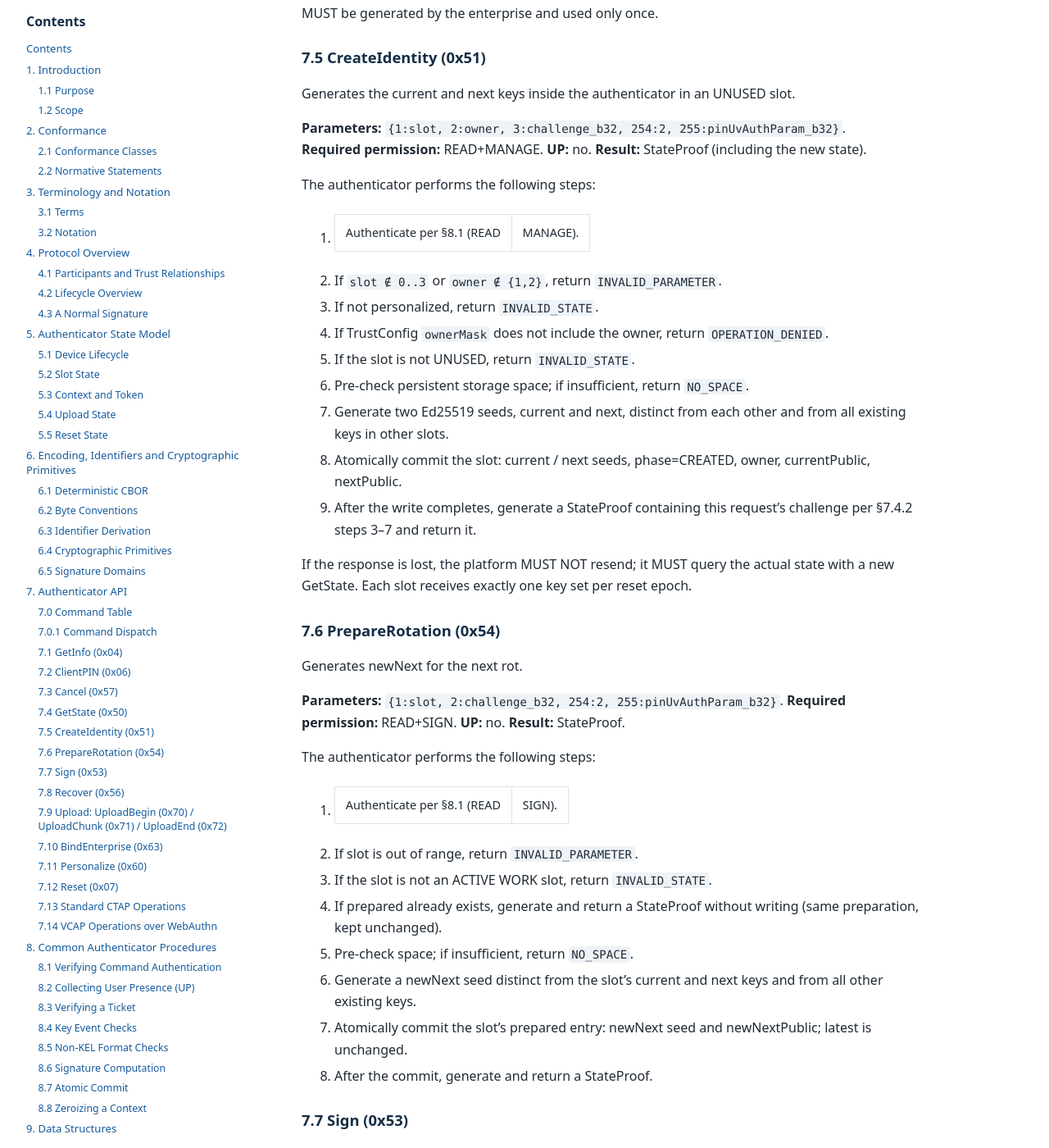
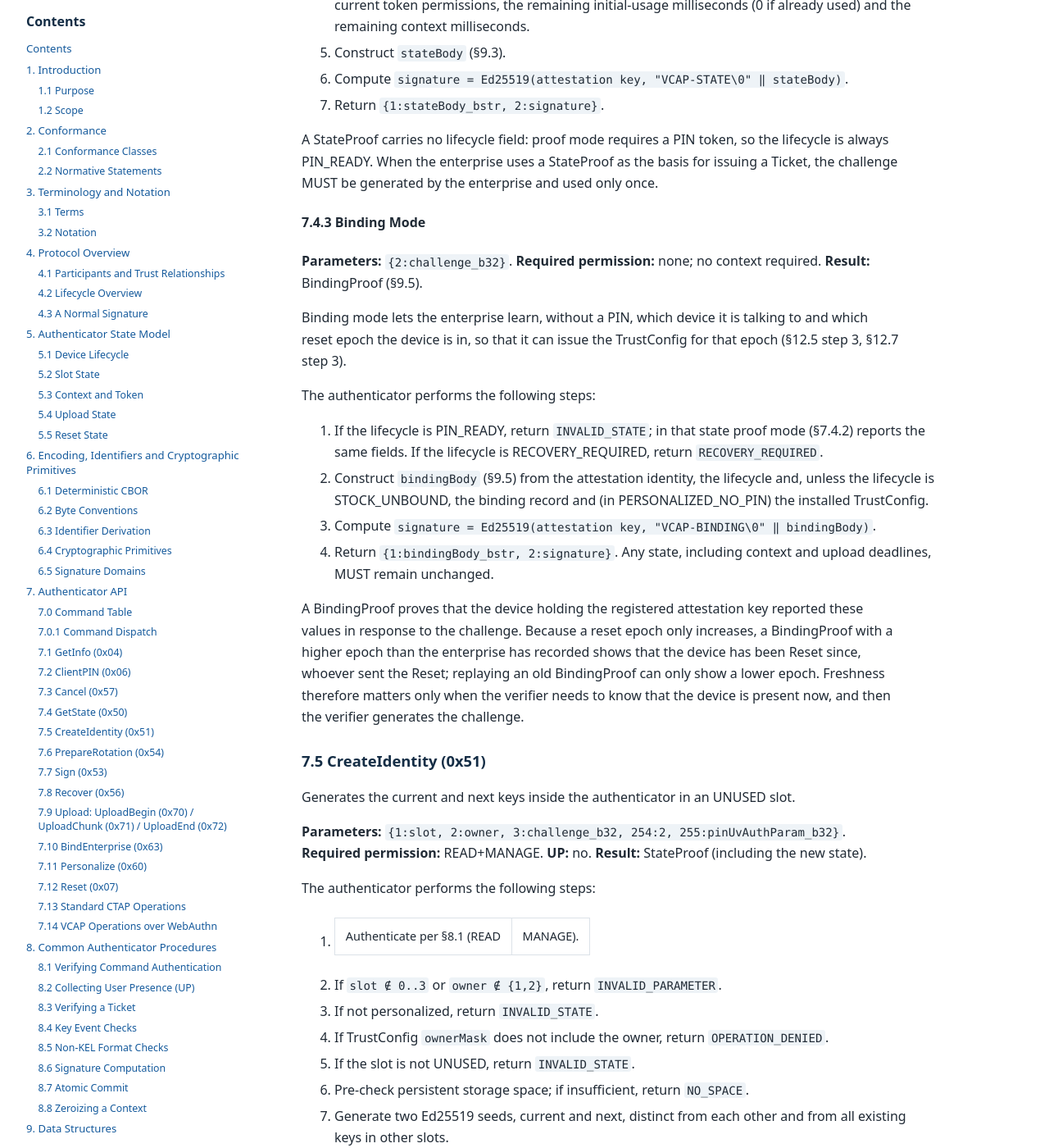
Before and after one commit to vlei-auth/vcap, a Jekyll site: the page built from index.md, in a window 1280 px wide and 1400 px high, scrolled down 21764 px. Shown: the whole window at 82% size. Built offline with Jekyll 4.4.1, drawn with Linux system fonts in a browser that asks for light colours; some of the changed text lies outside the part shown.

Commit message:
Add binding proofs and distinguish configuration mismatches

````diff
--- a/vcap-1.0.md
+++ b/vcap-1.0.md
@@ -392,6 +392,7 @@ Each signed object uses a unique domain separation tag. Verifiers MUST use the p
 | Domain separation tag | Signer | Signed content | Definition |
 |---|---|---|---|
 | `"VCAP-STATE\0"` | Attestation key | `stateBody` bytes | §9.3 |
+| `"VCAP-BINDING\0"` | Attestation key | `bindingBody` bytes | §9.5 |
 | `"VCAP-TRUST\0"` | Enterprise root key | TrustConfig `body` bytes | §9.1 |
 | `"VCAP-SIGN\0"` | TrustConfig role key | Ticket `body` bytes | §9.2 |
 | `"VCAP-CMD\0"` | HMAC(token) | Command authentication message | §8.1 |
@@ -417,7 +418,7 @@ Command codes `0x00`–`0x3F` are the [CTAP command codes][ctap-commands] and ar
 | 0x07 | Reset | none | None; within 10 s of power-up | **Yes (5 s hold)** | Empty | Yes |
 | 0x08 | authenticatorGetNextAssertion | As CTAP (§7.13) | — | No | As CTAP | No |
 | 0x0B | authenticatorSelection | As CTAP (§7.13) | None | **Yes** | As CTAP | No |
-| 0x50 | GetState | Status mode: `{}`; proof mode: `{1:challenge_b32}` | Status mode: none (public); proof mode: READ | No | Status mode: `{1:lifecycle}`; proof mode: StateProof | No |
+| 0x50 | GetState | Status mode: `{}`; proof mode: `{1:challenge_b32}`; binding mode: `{2:challenge_b32}` | Status and binding modes: none (public); proof mode: READ | No | Status mode: `{1:lifecycle}`; proof mode: StateProof; binding mode: BindingProof | No |
 | 0x51 | CreateIdentity | `{1:slot,2:owner,3:challenge_b32}` | READ+MANAGE | No | StateProof | No |
 | 0x53 | Sign | `{1:slot,2:kind,3:ticket_bstr,4:original_bstr}` | SIGN | **Yes** | Signed | No |
 | 0x54 | PrepareRotation | `{1:slot,2:challenge_b32}` | READ+SIGN | No | StateProof | No |
@@ -443,7 +444,7 @@ For each completely reassembled request, the authenticator performs the followin
 2. If an upload is in progress and the command is not `GetInfo` / status-mode `GetState` / `Cancel` / `UploadChunk` / `UploadEnd`, return `BUSY`; the upload MUST NOT be zeroized.
 3. If a context exists and its context or token deadline has passed (§8.1 step 4): when the command needs that context (it requires a token permission, or is UploadChunk / UploadEnd), return `PIN_TOKEN_EXPIRED` and zeroize the context; otherwise zeroize the context and continue.
 4. Decode `command_u8`; an unknown command returns `INVALID_COMMAND`. Decode the parameters per §6.1.
-5. If the command is `GetInfo`, execute §7.1. If the command is status-mode `GetState`, execute §7.4.1. If the command is `Cancel`, execute §7.3.
+5. If the command is `GetInfo`, execute §7.1. If the command is status-mode `GetState`, execute §7.4.1. If the command is binding-mode `GetState` (GetState whose parameter map is exactly `{2:challenge_b32}`), execute §7.4.3. If the command is `Cancel`, execute §7.3.
 6. If the authenticator is in `RECOVERY_REQUIRED` and the command is not Reset, return `RECOVERY_REQUIRED`.
 7. If the command is `ClientPIN`, execute §7.2. If the command is a standard CTAP operation, execute it per §7.14 when the request is VCAP-wrapped (§7.14.1), and otherwise as §7.13 specifies.
 8. If the command requires a token permission, determine the required permission from the command table in §7.0 and execute §8.1. Otherwise (except Reset) a context is required; if absent, return `PUAT_REQUIRED`.
@@ -504,8 +505,9 @@ GetState has two modes, selected by its parameters:
 
 - **Status mode:** empty parameter map. Reports the lifecycle without authentication, in every lifecycle state.
 - **Proof mode:** a challenge and token authentication. Returns the complete state of the four slots, signed with the attestation key.
-
-A request with a challenge but without pinUvAuthParam returns `PUAT_REQUIRED`. Neither mode requires UP or writes persistent state.
+- **Binding mode:** a challenge under key 2, without authentication. Before the PIN is set, returns the device identifier, lifecycle and enterprise binding, including the current reset epoch, signed with the attestation key.
+
+A request with key 1 but without pinUvAuthParam returns `PUAT_REQUIRED`. Any other parameter combination, including keys 1 and 2 together, returns `INVALID_PARAMETER`. No mode requires UP or writes persistent state.
 
 #### 7.4.1 Status Mode
 
@@ -536,6 +538,21 @@ The authenticator performs the following steps:
 7. Return `{1:stateBody_bstr, 2:signature}`.
 
 A StateProof carries no lifecycle field: proof mode requires a PIN token, so the lifecycle is always PIN_READY. When the enterprise uses a StateProof as the basis for issuing a Ticket, the challenge MUST be generated by the enterprise and used only once.
+
+#### 7.4.3 Binding Mode
+
+**Parameters:** `{2:challenge_b32}`. **Required permission:** none; no context required. **Result:** BindingProof (§9.5).
+
+Binding mode lets the enterprise learn, without a PIN, which device it is talking to and which reset epoch the device is in, so that it can issue the TrustConfig for that epoch (§12.5 step 3, §12.7 step 3).
+
+The authenticator performs the following steps:
+
+1. If the lifecycle is PIN_READY, return `INVALID_STATE`; in that state proof mode (§7.4.2) reports the same fields. If the lifecycle is RECOVERY_REQUIRED, return `RECOVERY_REQUIRED`.
+2. Construct `bindingBody` (§9.5) from the attestation identity, the lifecycle and, unless the lifecycle is STOCK_UNBOUND, the binding record and (in PERSONALIZED_NO_PIN) the installed TrustConfig.
+3. Compute `signature = Ed25519(attestation key, "VCAP-BINDING\0" ‖ bindingBody)`.
+4. Return `{1:bindingBody_bstr, 2:signature}`. Any state, including context and upload deadlines, MUST remain unchanged.
+
+A BindingProof proves that the device holding the registered attestation key reported these values in response to the challenge. Because a reset epoch only increases, a BindingProof with a higher epoch than the enterprise has recorded shows that the device has been Reset since, whoever sent the Reset; replaying an old BindingProof can only show a lower epoch. Freshness therefore matters only when the verifier needs to know that the device is present now, and then the verifier generates the challenge.
 
 ### 7.5 CreateIdentity (0x51)
 
@@ -721,7 +738,7 @@ The authenticator performs the following steps:
 1. Require a current context, otherwise `PUAT_REQUIRED`.
 2. If the lifecycle is not ENTERPRISE_BOUND, return `INVALID_STATE`.
 3. Decode the envelope per §9.1; verify `"VCAP-TRUST\0" ‖ body` with the enterpriseRoot in the binding record; on failure return `CONFIG_INVALID`.
-4. Validate body: version 2; device, tenant and resetEpoch match this device; ownerMask, minPinChars, roles and webauthnRpIds valid per §9.1 (keyIds in increasing byte order, public keys distinct from each other and from the enterprise root key and attestation key, safe public keys, capability bits only in the valid combinations of Appendix B). A device, tenant or resetEpoch mismatch returns `CONFIG_INVALID`; any other violation returns `INVALID_PARAMETER`.
+4. Validate body: version 2; device, tenant and resetEpoch match this device; ownerMask, minPinChars, roles and webauthnRpIds valid per §9.1 (keyIds in increasing byte order, public keys distinct from each other and from the enterprise root key and attestation key, safe public keys, capability bits only in the valid combinations of Appendix B). A device, tenant or resetEpoch mismatch returns `CONFIG_MISMATCH`; any other violation returns `INVALID_PARAMETER`. Because step 3 has already verified the enterprise root signature, `CONFIG_MISMATCH` discloses nothing to a party that cannot sign TrustConfigs.
 5. Pre-check persistent storage space; if insufficient, return `NO_SPACE`.
 6. Collect one UP per §8.2.
 7. Confirm that the context is still valid and the transport is still connected.
@@ -1170,13 +1187,27 @@ Signed = {1:signature_b64, 2:actualPublic_b32, 3:originalDigest_b32, 4:originalL
 
 Sign, UploadEnd and Recover use this same structure; `signCounter` is the slot's counter value assigned to this signature. The CESR index is always 0 and is encoded by the platform. The platform MUST verify the signature independently against its own copy of the message and the expected public key.
 
+### 9.5 BindingProof
+
+```
+BindingProof = {1:bindingBody_bstr, 2:signature_b64}
+               ; signature = Ed25519(attestation key, "VCAP-BINDING\0" ‖ bindingBody)
+bindingBody  = [2, device_b32, lifecycle, challenge_b32, binding / null]   ; ≤ 256 bytes
+binding      = [tenant_b32, enterpriseRootDigest_b32, resetEpoch, configurationDigest_b32 / null]
+```
+
+- `lifecycle` is 0, 1 or 2 (§5.1); `binding` is null exactly when it is 0.
+- `enterpriseRootDigest` is H(enterpriseRoot) from the binding record, so the enterprise can confirm the device is bound to its root without the proof carrying the key itself.
+- `configurationDigest` is H(installed TrustConfig envelope) in PERSONALIZED_NO_PIN and null in ENTERPRISE_BOUND.
+- Verifiers verify a BindingProof with the device's registered attestation public key (Appendix D), as for a StateProof.
+
 ---
 
 ## 10. Status Codes
 
 ### 10.1 Status Code Table
 
-Status codes are the [CTAP status codes][ctap-errors] plus the VCAP codes 0xF0–0xF7. ClientPIN (§7.2) and the standard CTAP operations (§7.13) return status codes as CTAP defines them. The table lists the codes that VCAP commands and VCAP-wrapped operations (§7.14) return, with the platform action for each; VCAP commands MUST NOT return other codes. A platform receiving an unlisted code SHOULD report a protocol error and MUST NOT interpret it as a PIN error or as safe to retry. An error response is a single status byte with no map.
+Status codes are the [CTAP status codes][ctap-errors] plus the VCAP codes 0xF0–0xF8. ClientPIN (§7.2) and the standard CTAP operations (§7.13) return status codes as CTAP defines them. The table lists the codes that VCAP commands and VCAP-wrapped operations (§7.14) return, with the platform action for each; VCAP commands MUST NOT return other codes. A platform receiving an unlisted code SHOULD report a protocol error and MUST NOT interpret it as a PIN error or as safe to retry. An error response is a single status byte with no map.
 
 | Code | Name | Meaning | Platform action |
 |---|---|---|---|
@@ -1198,15 +1229,16 @@ Status codes are the [CTAP status codes][ctap-errors] plus the VCAP codes 0xF0
 | 0x38 | PIN_TOKEN_EXPIRED | Token or context deadline passed | Authorize again |
 | 0x7f | INTERNAL | RNG, cryptographic engine or invariant failure | Stop and report |
 | 0xf0 | INVALID_STATE | Lifecycle, slot or operation conditions not met | Query actual state with GetState |
-| 0xf1 | CONFIG_INVALID | TrustConfig signature, device, tenant or reset epoch mismatch (§7.11) | Check the TrustConfig issued for this device and reset epoch |
+| 0xf1 | CONFIG_INVALID | TrustConfig envelope does not verify under the bound enterprise root (§7.11 step 3) | Check that the TrustConfig was signed by this tenant's enterprise root key |
 | 0xf2 | NOT_FOUND | The slot has no latest event, or required data does not exist | Query actual state |
 | 0xf3 | INVALID_KERI_EVENT | Message parsing or local KEL rules not satisfied | Check the message; for a KEL signature the head may be outdated: establish a new context, GetState, then request a new Ticket |
 | 0xf4 | KEY_BINDING | Actual key, pre-rotation commitment or AID mismatch | Check the message; establish a new context, check the keys with GetState, then request a new Ticket |
 | 0xf5 | TICKET_INVALID | Ticket signature / binding / signature counter mismatch | Request a new Ticket, or query actual state |
 | 0xf6 | RECOVERY_REQUIRED | Storage contains unrecognized or corrupted data | Reset (§7.12); offline maintenance if Reset also returns RECOVERY_REQUIRED |
 | 0xf7 | UPLOAD_INVALID | Upload progress, final length / digest or phase error | Start over (new context) |
-
-Codes below 0xF0 are CTAP status codes with their CTAP meaning (BUSY is CTAP1_ERR_CHANNEL_BUSY, NO_SPACE is CTAP2_ERR_KEY_STORE_FULL and INTERNAL is CTAP1_ERR_OTHER). Codes 0xF0–0xF7 are VCAP-specific codes in the CTAP vendor range.
+| 0xf8 | CONFIG_MISMATCH | TrustConfig verifies, but its device, tenant or reset epoch differs from this device (§7.11 step 4) | Read the actual values with binding-mode GetState (§7.4.3) and issue a TrustConfig for them; do not guess |
+
+Codes below 0xF0 are CTAP status codes with their CTAP meaning (BUSY is CTAP1_ERR_CHANNEL_BUSY, NO_SPACE is CTAP2_ERR_KEY_STORE_FULL and INTERNAL is CTAP1_ERR_OTHER). Codes 0xF0–0xF8 are VCAP-specific codes in the CTAP vendor range.
 
 ### 10.2 Context Zeroization on Error
 
@@ -1341,8 +1373,8 @@ The platform **MUST NOT** resend Sign, UploadEnd, CreateIdentity or PrepareRotat
 | Step | Actor | Authenticator command | UP |
 |---|---|---|---|
 | 1 | Manufacturer | Manufacturing tool creates STOCK, generates attestation identity and issues the certificate chain (offline) | — |
-| 2 | Enterprise IT | Verify the certificate chain (Appendix D) and register the attestation public key → confirm with status-mode GetState that the lifecycle is STOCK_UNBOUND → getKeyAgreement → BindEnterprise(tenant, enterprise root key) | 1 |
-| 3 | Enterprise IT | getKeyAgreement → Personalize(TrustConfig) | 1 |
+| 2 | Enterprise IT | Verify the certificate chain (Appendix D) and register the attestation public key → binding-mode GetState with a new challenge: verify it under the registered key and confirm that the lifecycle is STOCK_UNBOUND → getKeyAgreement → BindEnterprise(tenant, enterprise root key) | 1 |
+| 3 | Enterprise IT | Binding-mode GetState with a new challenge → issue the TrustConfig for the reported device, tenant and resetEpoch → getKeyAgreement → Personalize(TrustConfig) | 1 |
 | 4 | Employee | getKeyAgreement → setPIN | 0 |
 | 5 | Employee | getKeyAgreement → obtain token (READ\|MANAGE\|SIGN) → CreateIdentity(CLIENT) | 0 |
 | 6 | Employee | GetState → enterprise issues Ticket → Sign(ICP, CLIENT) | 1 |
@@ -1368,10 +1400,12 @@ The enterprise MUST reject a device whose lifecycle is not STOCK_UNBOUND at step
 
 1. The enterprise decides on a Reset (departure, lost device, blocked PIN, etc.) and, on the enterprise side, deactivates the old CLIENT / WORK AIDs and stops issuing Tickets for the old reset epoch. Reset also erases the employee's FIDO credentials, so relying parties that registered them need re-registration.
 2. Reinsert (USB) or re-tap (NFC) the authenticator and send Reset within 10 s of power-up (§7.12.1 step 2); the user holds the touch for 5 seconds. No PIN is needed, so Reset also works after the PIN is blocked. Generic FIDO clients (browser or operating system settings) can also send Reset and prompt only for a touch; enterprise guidance SHOULD tell users that Reset requires a 5-second hold and erases all identities on the authenticator.
-3. On success the authenticator returns to ENTERPRISE_BOUND (resetEpoch+1); IT personalizes again, and the employee sets a PIN and onboards again.
+3. On success the authenticator returns to ENTERPRISE_BOUND (resetEpoch+1). IT reads the actual resetEpoch with binding-mode GetState, issues the TrustConfig for it and personalizes again (§12.5 step 3); the employee sets a PIN and onboards again. IT MUST take the reset epoch from a verified BindingProof or StateProof, never from its own count of Resets.
 4. The authenticator SHOULD stay connected during Reset; if Reset is interrupted, the authenticator completes it at the next power-up.
 
 A Reset ends the continuity of every AID on the authenticator in the same way as loss of the device; VAF §6.5 specifies the resulting enterprise and credential obligations.
+
+A Reset can also happen without the enterprise: from a generic FIDO client (step 2) or by the holder. The enterprise learns of it when a platform presents a BindingProof or StateProof whose resetEpoch is higher than the one on record (VCAP-EI §9.5), and then meets the obligations of step 1 as for a Reset it ordered.
 
 ### 12.8 Enterprise Ticket Issuance Requirements
 
@@ -1442,7 +1476,8 @@ A user who dismisses the browser dialog causes `CTAPHID_CANCEL`, handled per §1
 4. **FIDO credentials:** the authenticator also holds FIDO credentials for WebAuthn sign-in. They share the PIN and the device but not keys or attestation with VCAP (§7.13), so a relying party cannot link a FIDO credential to the device's VCAP attestation identity.
 5. **Slot allocation without a Ticket:** CreateIdentity needs a PIN token but no Ticket, so a compromised platform, or any page served from an RP ID listed in `webauthnRpIds`, can take UNUSED slots until the next Reset; Sign still needs a Ticket. Enterprises detect unexpected slots from StateProofs (§12.8). The enterprise lists only RP IDs whose pages it controls. Pages on other RP IDs cannot detect the VCAP function: the authenticator answers them as a security key without it (§7.14.1).
 6. **Browser compatibility:** the WebAuthn route depends on browsers and platform authenticator APIs forwarding the private algorithm identifier, credential IDs of up to 1023 bytes and an opaque `signature` unchanged. Where a platform does not, the native route (§7.4–§7.12) remains available.
-7. **Reset by generic FIDO clients:** browser and operating-system settings can send Reset, which erases every identity on the authenticator after a 5-second hold. This follows from CTAP compatibility and is accepted in VCAP 1.0; enterprise guidance tells users what Reset erases (§12.7).
+7. **Reset by generic FIDO clients:** browser and operating-system settings can send Reset, which erases every identity on the authenticator after a 5-second hold. This follows from CTAP compatibility and is accepted in VCAP 1.0; enterprise guidance tells users what Reset erases (§12.7). Such a Reset leaves no enterprise record; the enterprise detects it from the reset epoch in the next BindingProof or StateProof (§12.7).
+8. **Binding mode disclosure:** before the PIN is set, any host the authenticator is connected to can obtain a signed BindingProof carrying the persistent device identifier, the tenant and the reset epoch. This lets such a host identify the device and its enterprise. Binding mode is unavailable in PIN_READY, which is the normal state in an employee's hands; a device left in ENTERPRISE_BOUND after a Reset discloses these values until it is personalized again.
 
 ### 13.3 PIN
 
````
